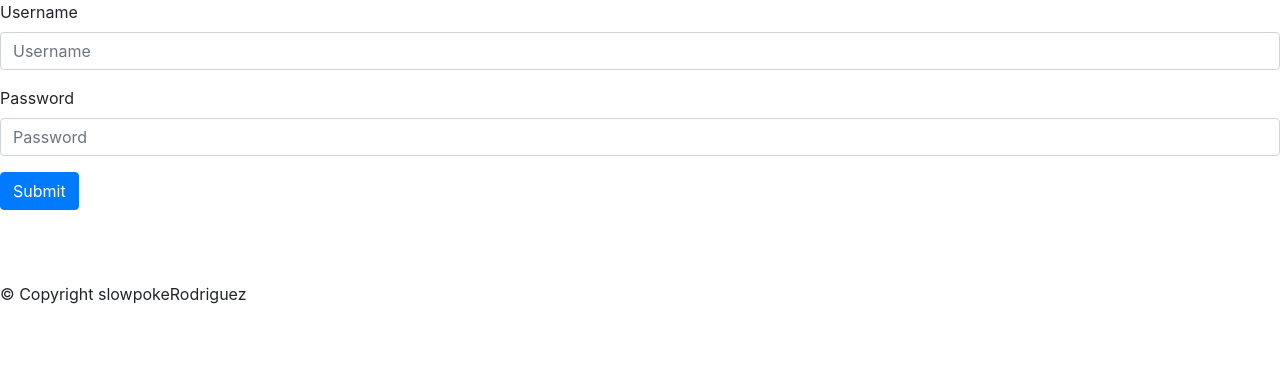
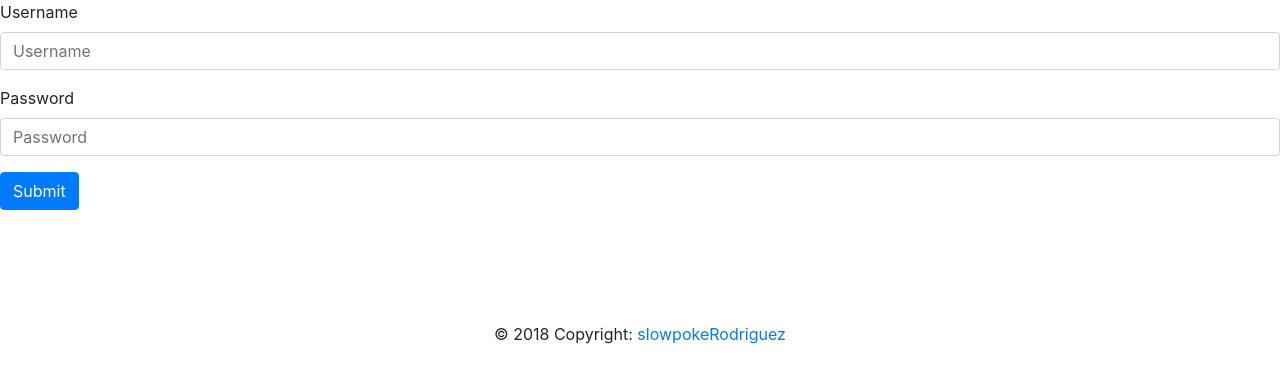
Before and after one commit to taniacao12/slowpokeRodriguez, a Flask app: page /login in a window 1280 px wide. Shown: the top 383 px of the page. Run offline with Flask 2, Linux system fonts and the light colour scheme; some libraries are stand-ins or nearby versions.

Commit message:
upgrade style of templates

```diff
--- a/templates/base.html
+++ b/templates/base.html
@@ -1,16 +1,16 @@
-<!DOCTYPE html><!--Basic template for all other pages -->
+<!DOCTYPE html> <!--Basic template for all other pages -->
 <html>
-<head><!--Replaceable title/heading -->
+  <head> <!--Replaceable title/heading -->
     {% block head %}
     <title> {% block title %} Title {% endblock %}  </title>
     <link href="https://stackpath.bootstrapcdn.com/bootstrap/4.1.3/css/bootstrap.min.css" rel="stylesheet" integrity="sha384-MCw98/SFnGE8fJT3GXwEOngsV7Zt27NXFoaoApmYm81iuXoPkFOJwJ8ERdknLPMO" crossorigin="anonymous">
     {% endblock %}
-</head>
-<body><!--Replaceable body -->
+  </head>
 
+  <body> <!--Replaceable body -->
     {% set msgs = get_flashed_messages() %}
-        {% for each in msgs %}
-        <b>{{each}}</b>
+    {% for each in msgs %}
+    <b>{{each}}</b>
     {% endfor %}
 
     {% block content %}
@@ -18,11 +18,14 @@
     {% endblock %}
 
     {% block footer %}<!--Copyright stuff -->
-    <br>
-    <br>
-    <br>
-    &copy; Copyright slowpokeRodriguez
+
+    <br><br><br>
+
+    <footer class="page-footer font-small special-color-dark pt-4">
+      <div class="footer-copyright text-center py-3"> &copy 2018 Copyright:
+        <a href="#"> slowpokeRodriguez </a>
+      </div>
+    </footer>
     {% endblock %}
-
-</body>
+  </body>
 </html>
```
Also changed, not shown: templates/home.html (+5 -4 lines).
